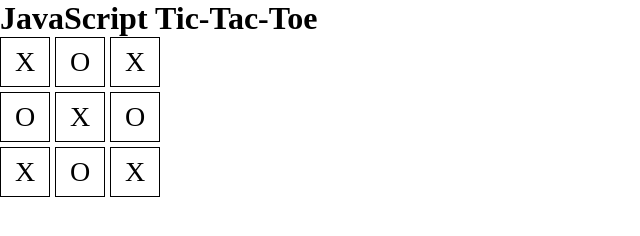
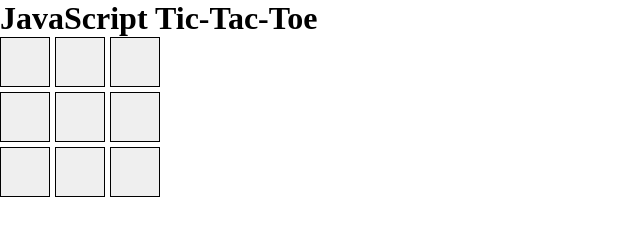
Before and after one commit to marques-j-robinson/odin-tic-tac-toe, a plain HTML site: page index.html in a window 1280 px wide. Shown: the whole page, without its empty margins (0-640 px from the left). Drawn offline with Linux system fonts and the light colour scheme.

Commit message:
update display of initial board state to derive from JS board object

```diff
--- a/index.html
+++ b/index.html
@@ -8,17 +8,7 @@
 
   <body>
     <h1>JavaScript Tic-Tac-Toe</h1>
-    <div class="board">
-        <p class="square">X</p>
-        <p class="square">O</p>
-        <p class="square">X</p>
-        <p class="square">O</p>
-        <p class="square">X</p>
-        <p class="square">O</p>
-        <p class="square">X</p>
-        <p class="square">O</p>
-        <p class="square">X</p>
-    </div>
+    <div class="board"></div>
     <script src="script.js"></script>
   </body>
 </html>
--- a/script.js
+++ b/script.js
@@ -61,3 +61,12 @@ while (!calculateWinner(board.get())) {
 }
 
 console.log(`${calculateWinner(board.get())} Wins!`)
+
+const display = (function() {
+    const boardEl = document.querySelector('.board')
+    board.get().forEach((val, key) => {
+        const squareEl = document.createElement('button')
+        squareEl.classList.add('square')
+        boardEl.append(squareEl)
+    })
+})()
--- a/styles.css
+++ b/styles.css
@@ -16,4 +16,5 @@
     align-items: center;
     border: 1px solid black;
     font-size: 28px;
+    cursor: pointer;
 }
```
